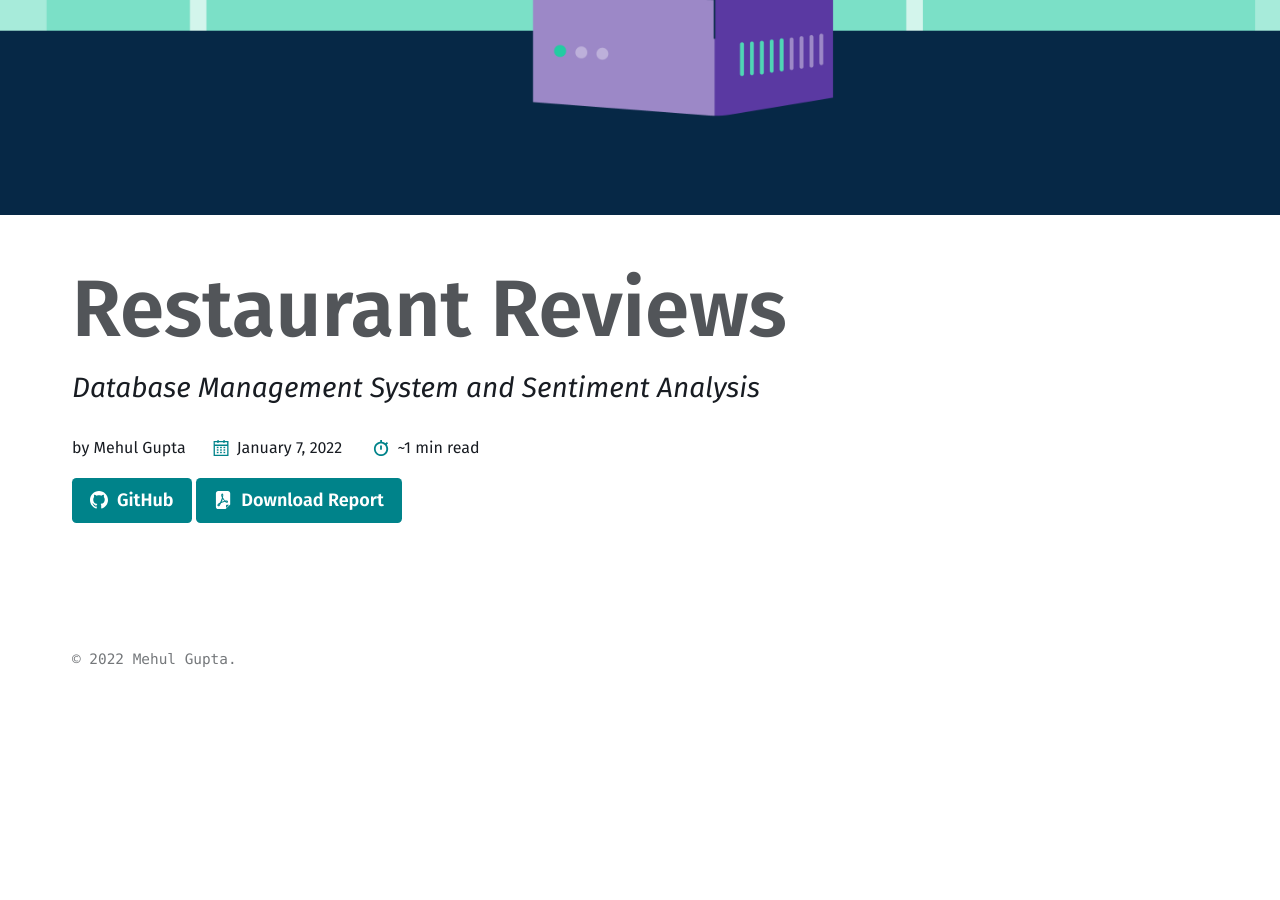
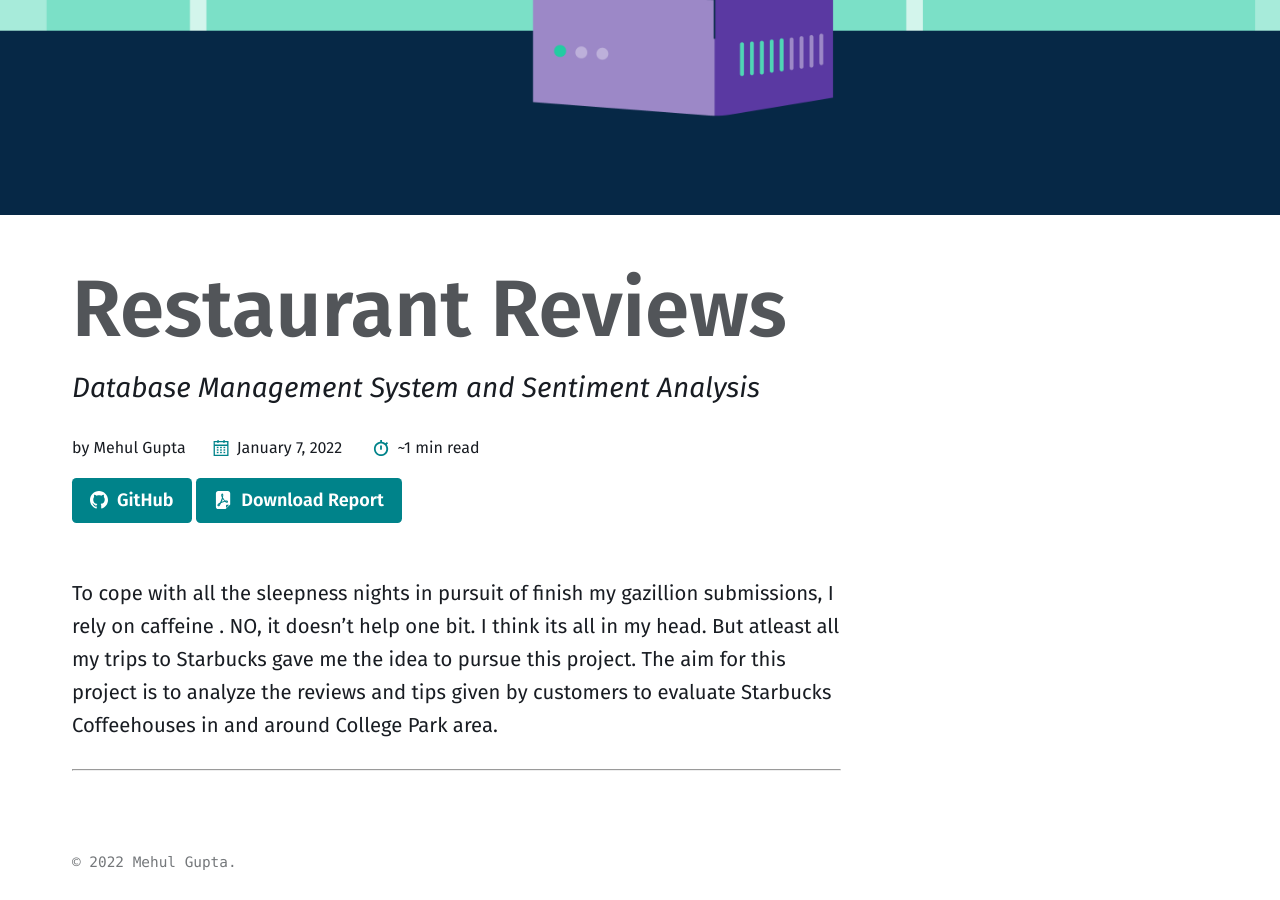
Before and after one commit to mehulg25/mehulg25.github.io, a Jekyll site: the page built from _projects/Restaurant-Reviews.md, in a window 1280 px wide and 900 px high, scrolled down 592 px. Built offline with Jekyll 4.4.1, drawn with Linux system fonts in a browser that asks for light colours; before the commit the page ends 1290 px from its top, so only the background shows below that.

Commit message:
Add content

```diff
--- a/_projects/Restaurant-Reviews.md
+++ b/_projects/Restaurant-Reviews.md
@@ -15,3 +15,8 @@
     icon: pdf
     url: ""
 ---
+
+To cope with all the sleepness nights in pursuit of finish my gazillion submissions, I rely on caffeine . NO, it doesn't help one bit. I think its all in my head.
+But atleast all my trips to Starbucks gave me the idea to pursue this project. The aim for this project is to analyze the reviews and tips given by customers to evaluate Starbucks Coffeehouses in and around College Park area.
+
+---
```
